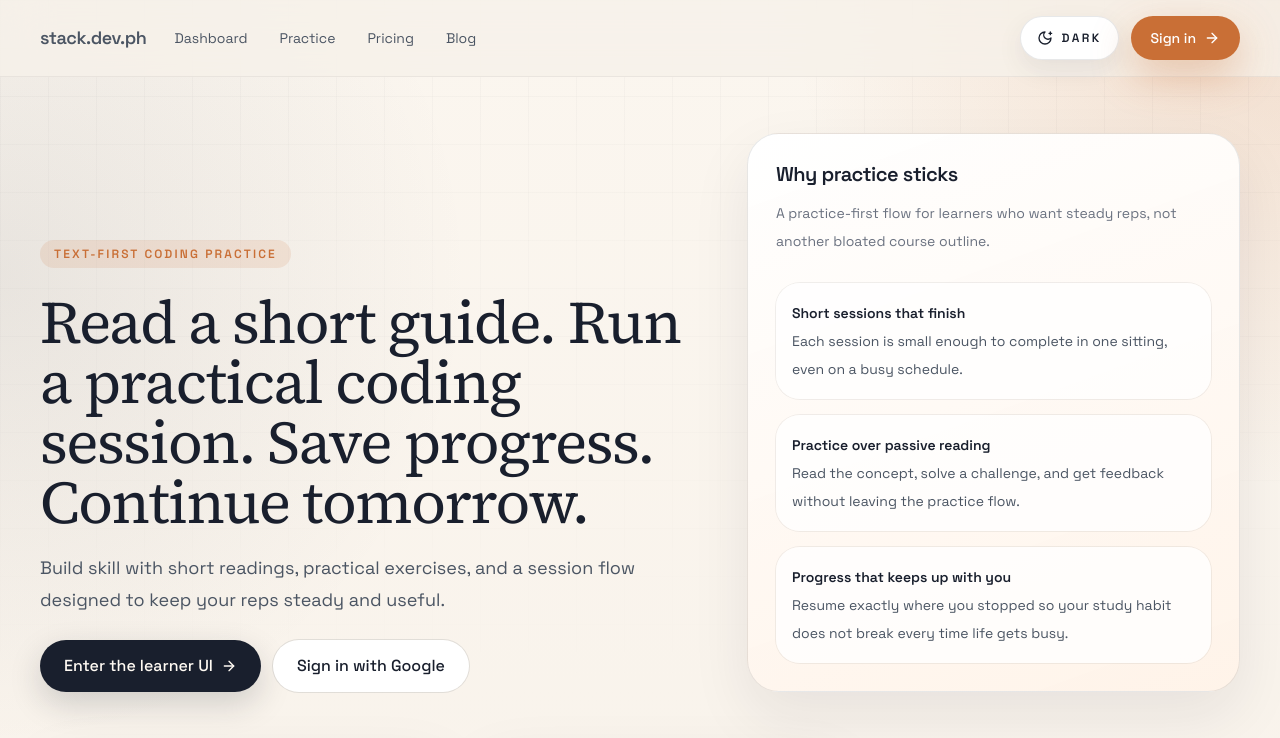
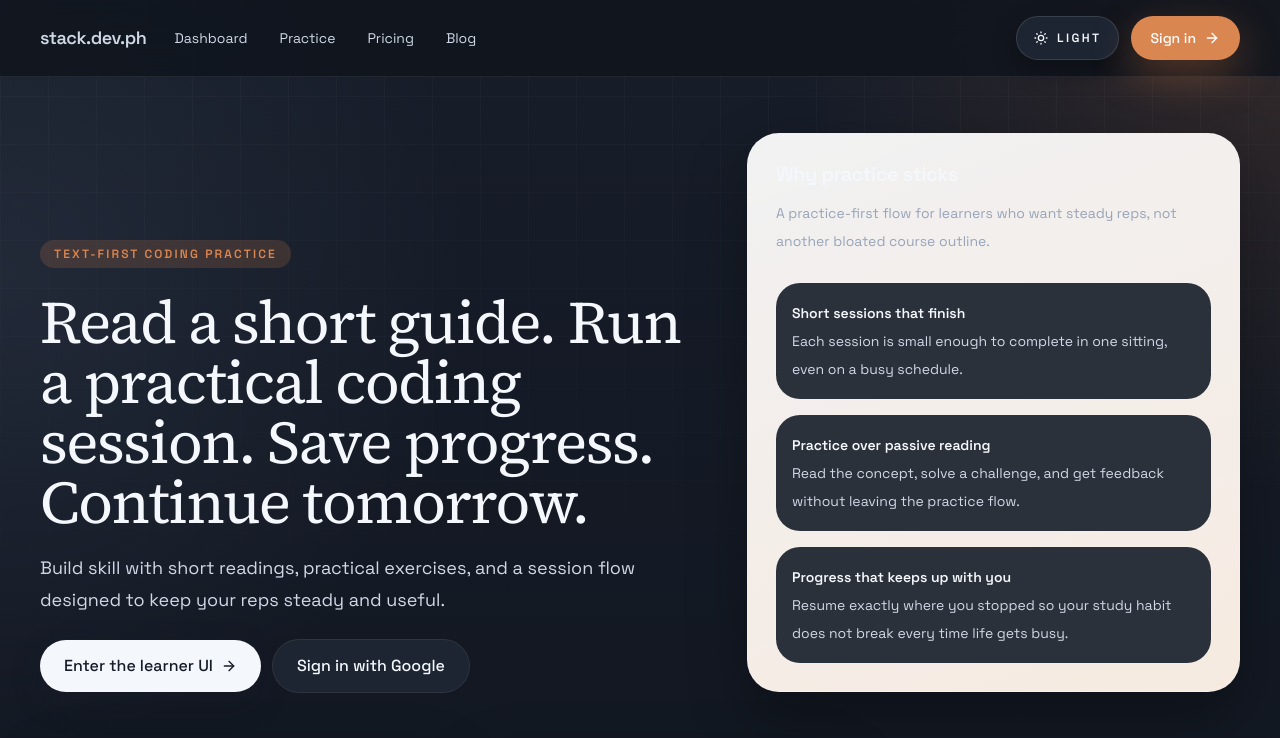
Before and after one commit to Garrette27/stack.dev, a Next.js app: page / in a window 1280 px wide. Shown: the top 738 px of the page. Built offline with nearby package versions, Linux system fonts and the light colour scheme; no server answers; the database is empty.

Commit message:
Fix learner's reading text

```diff
--- a/app/layout.tsx
+++ b/app/layout.tsx
@@ -26,7 +26,7 @@ export const metadata: Metadata = {
 
 export default function RootLayout({ children }: Readonly<{ children: ReactNode }>) {
   return (
-    <html lang="en" suppressHydrationWarning>
+    <html lang="en" suppressHydrationWarning data-theme="dark" style={{ colorScheme: "dark" }}>
       <head>
         <ThemeScript />
       </head>
--- a/app/learn/page.tsx
+++ b/app/learn/page.tsx
@@ -16,27 +16,16 @@ export default async function LearnIndexPage() {
 
   return (
     <div className="mx-auto grid w-full max-w-[1880px] gap-10 px-4 py-12 sm:px-6 xl:px-10">
-      <section className="grid gap-5">
-        <Badge>Curriculum</Badge>
-        <h1 className="max-w-5xl font-serif text-5xl tracking-tight text-[var(--ink-strong)]">
-          Choose your next course, project, or focused training block.
-        </h1>
+      <section className="grid gap-3">
+        <h1 className="max-w-5xl font-serif text-5xl tracking-tight text-[var(--ink-strong)]">Practice</h1>
         <p className="max-w-3xl text-lg leading-8 text-[var(--ink)]">
-          The catalog is now prepared for larger learning paths, guided projects, portfolio milestones, and deeper
-          follow-up topics without forcing every experience into one flat list.
+          Pick up where you left off or start a new course.
         </p>
       </section>
 
       {curriculum.trackCards.length ? (
         <section className="grid gap-5">
-          <div className="space-y-2">
-            <Badge className="bg-[color:rgb(25_31_45/0.08)] text-[var(--ink-strong)]">Curated paths</Badge>
-            <h2 className="font-serif text-3xl tracking-tight text-[var(--ink-strong)]">Start from a larger path</h2>
-            <p className="max-w-3xl text-sm leading-7 text-[var(--ink-muted)]">
-              These path cards sit above individual courses so you can scale into Boot.dev-style learning tracks later
-              without rebuilding the content model.
-            </p>
-          </div>
+          <h2 className="font-serif text-3xl tracking-tight text-[var(--ink-strong)]">Paths</h2>
 
           <div className="grid gap-5 lg:grid-cols-3">
             {curriculum.trackCards.map((track) => (
@@ -136,13 +125,10 @@ export default async function LearnIndexPage() {
           <CardHeader>
             <div className="flex items-center gap-2 text-[var(--accent)]">
               <Sparkles className="h-4 w-4" />
-              <CardDescription>Curriculum is ready</CardDescription>
+              <CardDescription>Coming soon</CardDescription>
             </div>
             <CardTitle>No published courses yet</CardTitle>
-            <CardDescription>
-              The curriculum layer is in place. Once you publish more courses, projects, or training content, they will
-              group into the right shelves automatically.
-            </CardDescription>
+            <CardDescription>New courses and practice paths will show up here once they are available.</CardDescription>
           </CardHeader>
         </Card>
       ) : null}
--- a/components/theme/theme-toggle.tsx
+++ b/components/theme/theme-toggle.tsx
@@ -13,11 +13,11 @@ import {
 
 function readDocumentTheme(): AppTheme {
   if (typeof document === "undefined") {
-    return "light"
+    return "dark"
   }
 
   const theme = document.documentElement.dataset.theme
-  return isAppTheme(theme) ? theme : "light"
+  return isAppTheme(theme) ? theme : "dark"
 }
 
 function persistTheme(theme: AppTheme) {
@@ -32,7 +32,7 @@ function persistTheme(theme: AppTheme) {
  * behind one focused client component.
  */
 export function ThemeToggle() {
-  const [theme, setTheme] = useState<AppTheme>("light")
+  const [theme, setTheme] = useState<AppTheme>("dark")
   const [mounted, setMounted] = useState(false)
 
   useEffect(() => {
--- a/lib/theme/index.ts
+++ b/lib/theme/index.ts
@@ -10,12 +10,12 @@ export function getOppositeAppTheme(theme: AppTheme): AppTheme {
   return theme === "dark" ? "light" : "dark"
 }
 
-export function resolveAppTheme(storedTheme: unknown, prefersDark: boolean): AppTheme {
+export function resolveAppTheme(storedTheme: unknown, _prefersDark: boolean): AppTheme {
   if (isAppTheme(storedTheme)) {
     return storedTheme
   }
 
-  return prefersDark ? "dark" : "light"
+  return "dark"
 }
 
 export function getThemeToggleLabel(theme: AppTheme) {
@@ -30,21 +30,18 @@ export function buildThemeInitScript() {
   return `(() => {
     const storageKey = ${JSON.stringify(APP_THEME_STORAGE_KEY)};
     const root = document.documentElement;
-    const prefersDark = window.matchMedia && window.matchMedia("(prefers-color-scheme: dark)").matches;
 
     try {
       const storedTheme = window.localStorage.getItem(storageKey);
       const theme = storedTheme === "dark" || storedTheme === "light"
         ? storedTheme
-        : prefersDark
-          ? "dark"
-          : "light";
+        : "dark";
 
       root.dataset.theme = theme;
       root.style.colorScheme = theme;
     } catch {
-      root.dataset.theme = prefersDark ? "dark" : "light";
-      root.style.colorScheme = prefersDark ? "dark" : "light";
+      root.dataset.theme = "dark";
+      root.style.colorScheme = "dark";
     }
   })();`
 }
```
